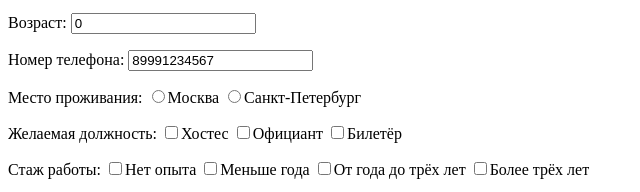
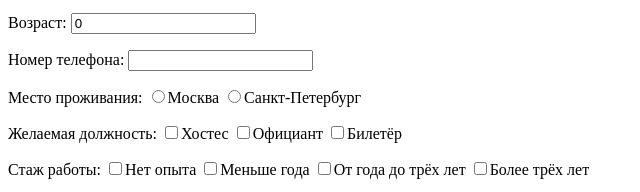
Before and after one commit to DianaSadykovaHSE/kinocafeD, a plain HTML site: page Job.html in a window 1280 px wide. Shown: the part 336-528 px from the top of the page, 0-640 px from the left. Drawn offline with Linux system fonts and the light colour scheme.

Commit message:
Update Job.html

```diff
--- a/Job.html
+++ b/Job.html
@@ -26,7 +26,7 @@
         <p>Фамилия: <input type="Text" name="Lastname" size=20  value="Иванов"></p>
         <p>Имя: <input type="Text" name="Name" size=20  value="Иван"></p>
         <p>Возраст: <input type="Number" name="Age" size=20 value="0"></p>
-        <p>Номер телефона: <input type="Number" name="PhoneNumber" value="89991234567" size=20 value="8..."></p>
+        <p>Номер телефона: <input type="Number" name="PhoneNumber" value="8(000)-000-00-00" size=20 value="8..."></p>
         <p>Место проживания:
             <input type="Radio" name="place" value="Москва" >Москва
             <input type="Radio" name="place" value="Санкт-Петербург">Санкт-Петербург
```
